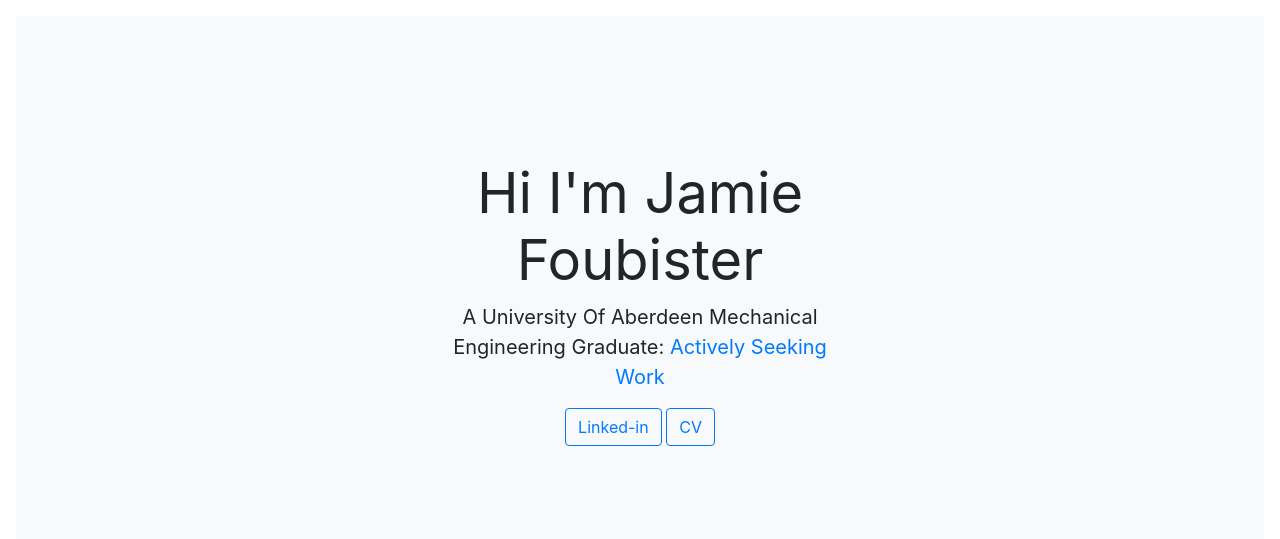
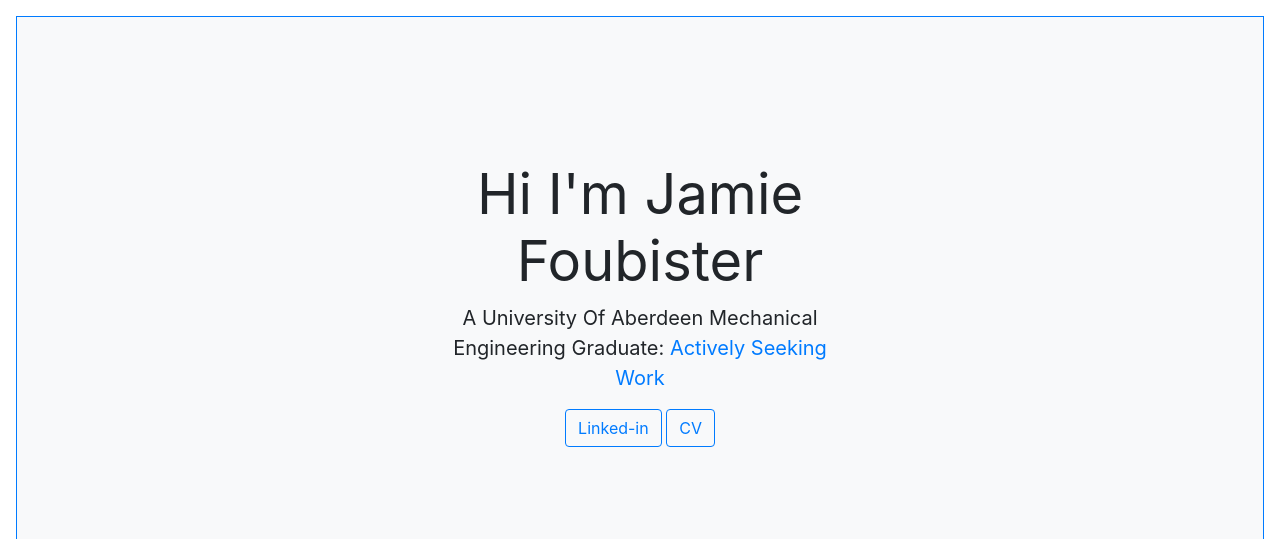
Before and after one commit to jamiefoub/jamiefoub_PortfolioSite, a Django app: page / in a window 1280 px wide. Shown: the top 539 px of the page. Run offline with Django 3.2, Linux system fonts and the light colour scheme; some libraries are stand-ins or nearby versions.

Commit message:
Added border

```diff
--- a/mywebsite/base/templates/base/home.html
+++ b/mywebsite/base/templates/base/home.html
@@ -32,7 +32,7 @@
 
     <!--New Site-->
 
-    <div class="position-relative overflow-hidden p-3 p-md-5 m-md-3 text-center bg-light">
+    <div class="position-relative overflow-hidden p-3 p-md-5 m-md-3 text-center bg-light border border-primary">
         <div class="col-md-5 p-lg-5 mx-auto my-5">
           <h1 class="display-4 font-weight-normal">Hi I'm Jamie Foubister</h1>
           <p class="lead font-weight-normal">A University Of Aberdeen Mechanical Engineering Graduate: <span class="text-primary">Actively Seeking Work</span></p>
```
